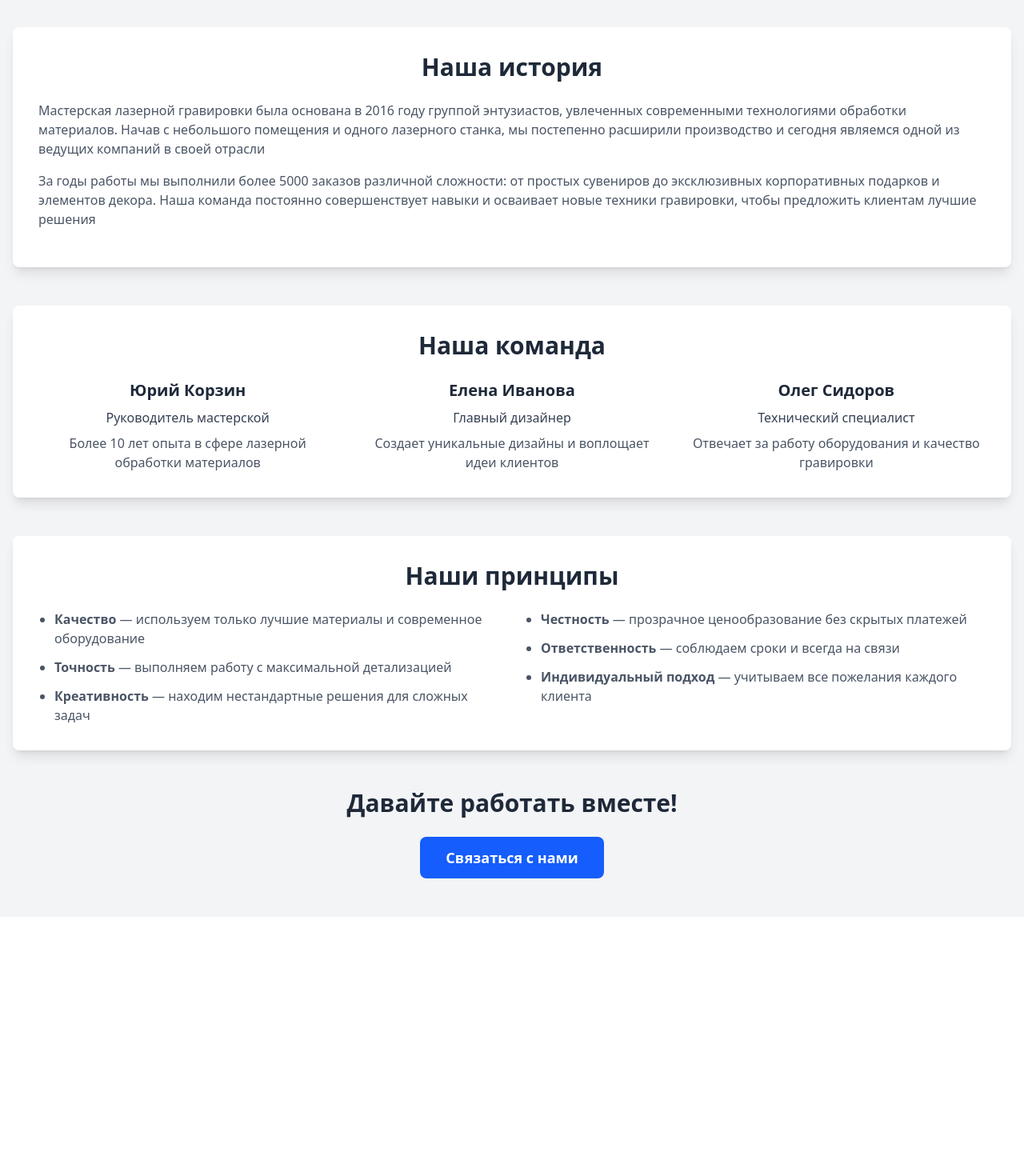
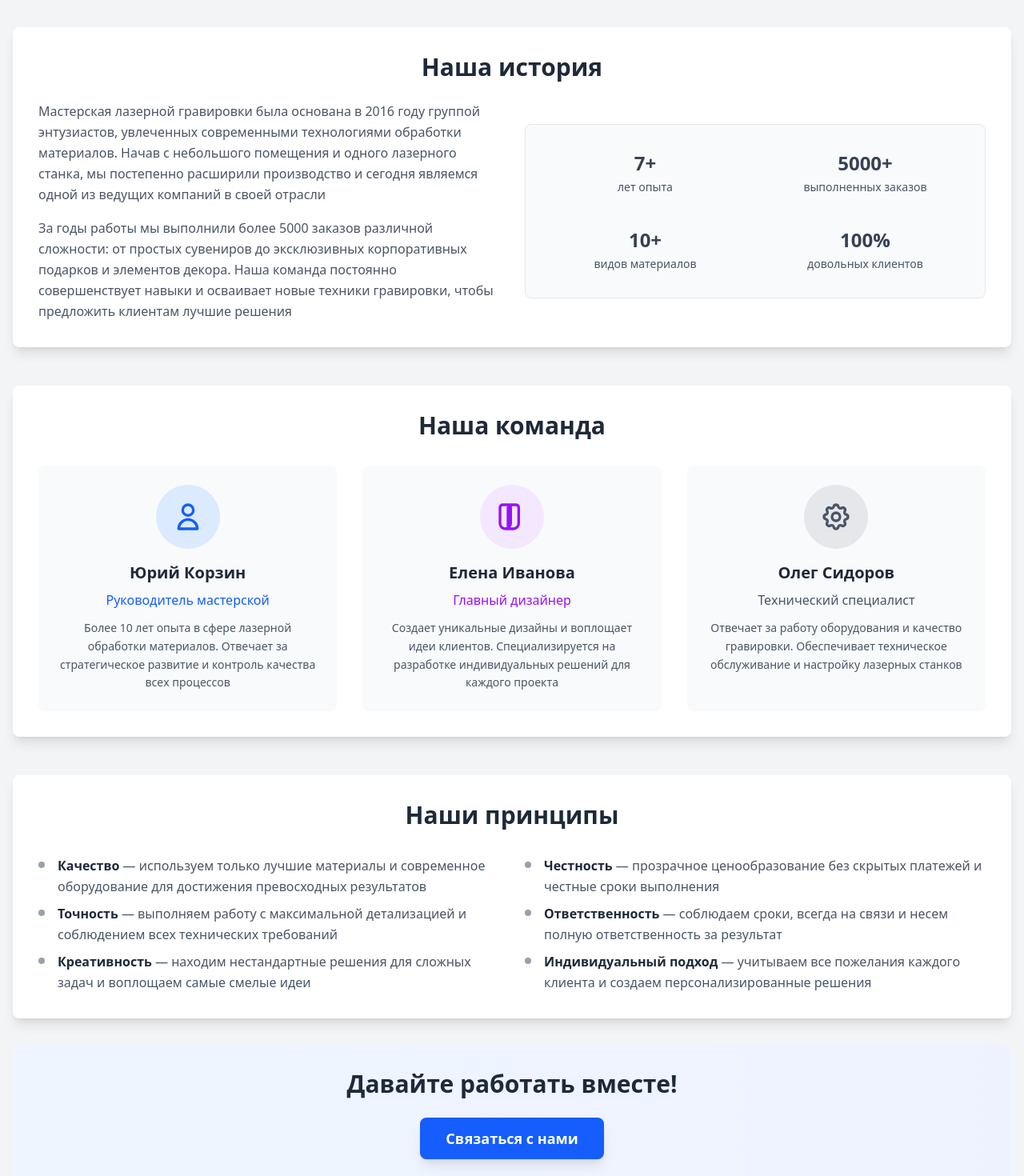
Before and after one commit to elmambino/engraveArt-front, a Nuxt app: page /about in a window 1280 px wide. Shown: the part 280-1750 px from the top of the page at 80% size. Before the commit the page ends 1426 px from the top, so only its background shows below. Built offline with nearby package versions, Linux system fonts and the light colour scheme.

Commit message:
Update about.vue

```diff
--- a/pages/about.vue
+++ b/pages/about.vue
@@ -19,15 +19,16 @@
     Наша история
   </h2>
 
-        <p class="text-gray-600 mb-4">
+  <div class="grid grid-cols-1 lg:grid-cols-2 gap-8 items-center">
+    <div>
+      <p class="text-gray-600 mb-4 leading-relaxed">
         Мастерская лазерной гравировки была основана в 2016 году группой
         энтузиастов, увлеченных современными технологиями обработки
         материалов. Начав с небольшого помещения и одного лазерного станка, мы
         постепенно расширили производство и сегодня являемся одной из ведущих
         компаний в своей отрасли
       </p>
-
-        <p class="text-gray-600 mb-4">
+      <p class="text-gray-600 leading-relaxed">
         За годы работы мы выполнили более 5000 заказов различной сложности: от
         простых сувениров до эксклюзивных корпоративных подарков и элементов
         декора. Наша команда постоянно совершенствует навыки и осваивает новые
@@ -35,104 +36,173 @@
       </p>
     </div>
 
+    <div class="bg-gray-50 rounded-lg p-6 border border-gray-200">
+      <div class="grid grid-cols-2 gap-6 text-center">
+        <div class="py-2">
+          <div class="text-2xl font-semibold text-gray-700 mb-1">7+</div>
+          <div class="text-sm text-gray-600">лет опыта</div>
+        </div>
+        <div class="py-2">
+          <div class="text-2xl font-semibold text-gray-700 mb-1">5000+</div>
+          <div class="text-sm text-gray-600">выполненных заказов</div>
+        </div>
+        <div class="py-2">
+          <div class="text-2xl font-semibold text-gray-700 mb-1">10+</div>
+          <div class="text-sm text-gray-600">видов материалов</div>
+        </div>
+        <div class="py-2">
+          <div class="text-2xl font-semibold text-gray-700 mb-1">100%</div>
+          <div class="text-sm text-gray-600">довольных клиентов</div>
+        </div>
+      </div>
+    </div>
+  </div>
+</div>
+
+
       <!-- Команда -->
       <div class="bg-white rounded-lg shadow-lg p-8 mb-12">
-        <h2 class="text-3xl font-bold mb-6 text-gray-800 text-center">
+  <h2 class="text-3xl font-bold mb-8 text-gray-800 text-center">
     Наша команда
   </h2>
-
         <div class="grid grid-cols-1 md:grid-cols-3 gap-8">
-          <div class="text-center">
+          <div class="text-center bg-gray-50 rounded-lg p-6 hover:shadow-md transition-shadow duration-300">
+            <div class="w-20 h-20 bg-blue-100 rounded-full flex items-center justify-center mx-auto mb-4">
+              <svg class="w-10 h-10 text-blue-600" fill="none" stroke="currentColor" viewBox="0 0 24 24">
+                <path stroke-linecap="round" stroke-linejoin="round" stroke-width="2" d="M16 7a4 4 0 11-8 0 4 4 0 018 0zM12 14a7 7 0 00-7 7h14a7 7 0 00-7-7z"></path>
+              </svg>
+            </div>
             <h3 class="text-xl font-semibold mb-2 text-gray-800">
               Юрий Корзин
             </h3>
-            <p class="text-gray-700 font-medium mb-2">
+            <p class="text-blue-600 font-medium mb-3">
               Руководитель мастерской
             </p>
-            <p class="text-gray-600">
-              Более 10 лет опыта в сфере лазерной обработки материалов
+            <p class="text-gray-600 text-sm leading-relaxed">
+              Более 10 лет опыта в сфере лазерной обработки материалов. Отвечает за стратегическое развитие и контроль качества всех процессов
             </p>
           </div>
 
-          <div class="text-center">
+          <div class="text-center bg-gray-50 rounded-lg p-6 hover:shadow-md transition-shadow duration-300">
+            <div class="w-20 h-20 bg-purple-100 rounded-full flex items-center justify-center mx-auto mb-4">
+              <svg class="w-10 h-10 text-purple-600" fill="none" stroke="currentColor" viewBox="0 0 24 24">
+                <path stroke-linecap="round" stroke-linejoin="round" stroke-width="2" d="M7 21a4 4 0 01-4-4V5a2 2 0 012-2h4a2 2 0 012 2v12a4 4 0 01-4 4zM7 3H5a2 2 0 00-2 2v12a4 4 0 004 4h2M9 3h6a2 2 0 012 2v12a4 4 0 01-4 4H9m0-16v16"></path>
+              </svg>
+            </div>
             <h3 class="text-xl font-semibold mb-2 text-gray-800">
               Елена Иванова
             </h3>
-            <p class="text-gray-700 font-medium mb-2">Главный дизайнер</p>
-            <p class="text-gray-600">
-              Создает уникальные дизайны и воплощает идеи клиентов
+            <p class="text-purple-600 font-medium mb-3">Главный дизайнер</p>
+            <p class="text-gray-600 text-sm leading-relaxed">
+              Создает уникальные дизайны и воплощает идеи клиентов. Специализируется на разработке индивидуальных решений для каждого проекта
             </p>
           </div>
 
-          <div class="text-center">
+          <div class="text-center bg-gray-50 rounded-lg p-6 hover:shadow-md transition-shadow duration-300">
+            <div class="w-20 h-20 bg-gray-200 rounded-full flex items-center justify-center mx-auto mb-4">
+              <svg class="w-10 h-10 text-gray-600" fill="none" stroke="currentColor" viewBox="0 0 24 24">
+                <path stroke-linecap="round" stroke-linejoin="round" stroke-width="2" d="M10.325 4.317c.426-1.756 2.924-1.756 3.35 0a1.724 1.724 0 002.573 1.066c1.543-.94 3.31.826 2.37 2.37a1.724 1.724 0 001.065 2.572c1.756.426 1.756 2.924 0 3.35a1.724 1.724 0 00-1.066 2.573c.94 1.543-.826 3.31-2.37 2.37a1.724 1.724 0 00-2.572 1.065c-.426 1.756-2.924 1.756-3.35 0a1.724 1.724 0 00-2.573-1.066c-1.543.94-3.31-.826-2.37-2.37a1.724 1.724 0 00-1.065-2.572c-1.756-.426-1.756-2.924 0-3.35a1.724 1.724 0 001.066-2.573c-.94-1.543.826-3.31 2.37-2.37.996.608 2.296.07 2.572-1.065z"></path>
+                <path stroke-linecap="round" stroke-linejoin="round" stroke-width="2" d="M15 12a3 3 0 11-6 0 3 3 0 016 0z"></path>
+              </svg>
+            </div>
             <h3 class="text-xl font-semibold mb-2 text-gray-800">
               Олег Сидоров
             </h3>
-            <p class="text-gray-700 font-medium mb-2">Технический специалист</p>
-            <p class="text-gray-600">
-              Отвечает за работу оборудования и качество гравировки
+            <p class="text-gray-600 font-medium mb-3">Технический специалист</p>
+            <p class="text-gray-600 text-sm leading-relaxed">
+              Отвечает за работу оборудования и качество гравировки. Обеспечивает техническое обслуживание и настройку лазерных станков
             </p>
           </div>
         </div>
       </div>
 
       <!-- Принципы работы -->
-      <div class="bg-white rounded-lg shadow-lg p-8 mb-12">
-        <h2 class="text-3xl font-bold mb-6 text-gray-800 text-center">
+<div class="bg-white rounded-lg shadow-lg p-8 mb-8">
+  <h2 class="text-3xl font-bold mb-8 text-gray-800 text-center">
     Наши принципы
   </h2>
 
   <div class="grid grid-cols-1 md:grid-cols-2 gap-8">
     <div>
-            <ul class="list-disc pl-5 text-gray-600 space-y-3">
-              <li>
-                <span class="font-semibold">Качество</span> — используем только
-                лучшие материалы и современное оборудование
+      <ul class="space-y-2">
+        <li class="flex items-start">
+          <div class="w-2 h-2 bg-gray-400 rounded-full mt-2 mr-4 flex-shrink-0"></div>
+          <div>
+            <p class="text-gray-600 leading-relaxed">
+              <span class="font-semibold text-gray-800">Качество</span> — используем только лучшие материалы и современное оборудование для достижения превосходных результатов
+            </p>
+          </div>
         </li>
-              <li>
-                <span class="font-semibold">Точность</span> — выполняем работу с
-                максимальной детализацией
+
+        <li class="flex items-start">
+          <div class="w-2 h-2 bg-gray-400 rounded-full mt-2 mr-4 flex-shrink-0"></div>
+          <div>
+            <p class="text-gray-600 leading-relaxed">
+              <span class="font-semibold text-gray-800">Точность</span> — выполняем работу с максимальной детализацией и соблюдением всех технических требований
+            </p>
+          </div>
         </li>
-              <li>
-                <span class="font-semibold">Креативность</span> — находим
-                нестандартные решения для сложных задач
+
+        <li class="flex items-start">
+          <div class="w-2 h-2 bg-gray-400 rounded-full mt-2 mr-4 flex-shrink-0"></div>
+          <div>
+            <p class="text-gray-600 leading-relaxed">
+              <span class="font-semibold text-gray-800">Креативность</span> — находим нестандартные решения для сложных задач и воплощаем самые смелые идеи
+            </p>
+          </div>
         </li>
       </ul>
     </div>
 
     <div>
-            <ul class="list-disc pl-5 text-gray-600 space-y-3">
-              <li>
-                <span class="font-semibold">Честность</span> — прозрачное
-                ценообразование без скрытых платежей
+      <ul class="space-y-2">
+        <li class="flex items-start">
+          <div class="w-2 h-2 bg-gray-400 rounded-full mt-2 mr-4 flex-shrink-0"></div>
+          <div>
+            <p class="text-gray-600 leading-relaxed">
+              <span class="font-semibold text-gray-800">Честность</span> — прозрачное ценообразование без скрытых платежей и честные сроки выполнения
+            </p>
+          </div>
         </li>
-              <li>
-                <span class="font-semibold">Ответственность</span> — соблюдаем
-                сроки и всегда на связи
+
+        <li class="flex items-start">
+          <div class="w-2 h-2 bg-gray-400 rounded-full mt-2 mr-4 flex-shrink-0"></div>
+          <div>
+            <p class="text-gray-600 leading-relaxed">
+              <span class="font-semibold text-gray-800">Ответственность</span> — соблюдаем сроки, всегда на связи и несем полную ответственность за результат
+            </p>
+          </div>
         </li>
-              <li>
-                <span class="font-semibold">Индивидуальный подход</span> —
-                учитываем все пожелания каждого клиента
+
+        <li class="flex items-start">
+          <div class="w-2 h-2 bg-gray-400 rounded-full mt-2 mr-4 flex-shrink-0"></div>
+          <div>
+            <p class="text-gray-600 leading-relaxed">
+              <span class="font-semibold text-gray-800">Индивидуальный подход</span> — учитываем все пожелания каждого клиента и создаем персонализированные решения
+            </p>
+          </div>
         </li>
       </ul>
     </div>
   </div>
 </div>
 
+
 <!-- Призыв к действию -->
-      <div class="text-center">
+<div class="text-center bg-gradient-to-r from-blue-50 to-indigo-50 rounded-lg p-8">
   <h2 class="text-3xl font-bold mb-6 text-gray-800">
     Давайте работать вместе!
   </h2>
   <button
     @click="showModal = true"
-          class="bg-blue-600 hover:bg-blue-700 text-white font-bold py-3 px-8 rounded-lg transition-colors text-lg cursor-pointer"
+    class="bg-blue-600 hover:bg-blue-700 text-white font-bold py-3 px-8 rounded-lg transition-colors text-lg cursor-pointer shadow-lg hover:shadow-xl"
     aria-label="Открыть форму обратной связи"
   >
     Связаться с нами
   </button>
 </div>
 </div>
+
 
     <!-- Модальное окно -->
     <ContactModal v-model="showModal" @submit="handleFormSubmit" />
```
Lines whose indentation alone changed are shown as unchanged.
